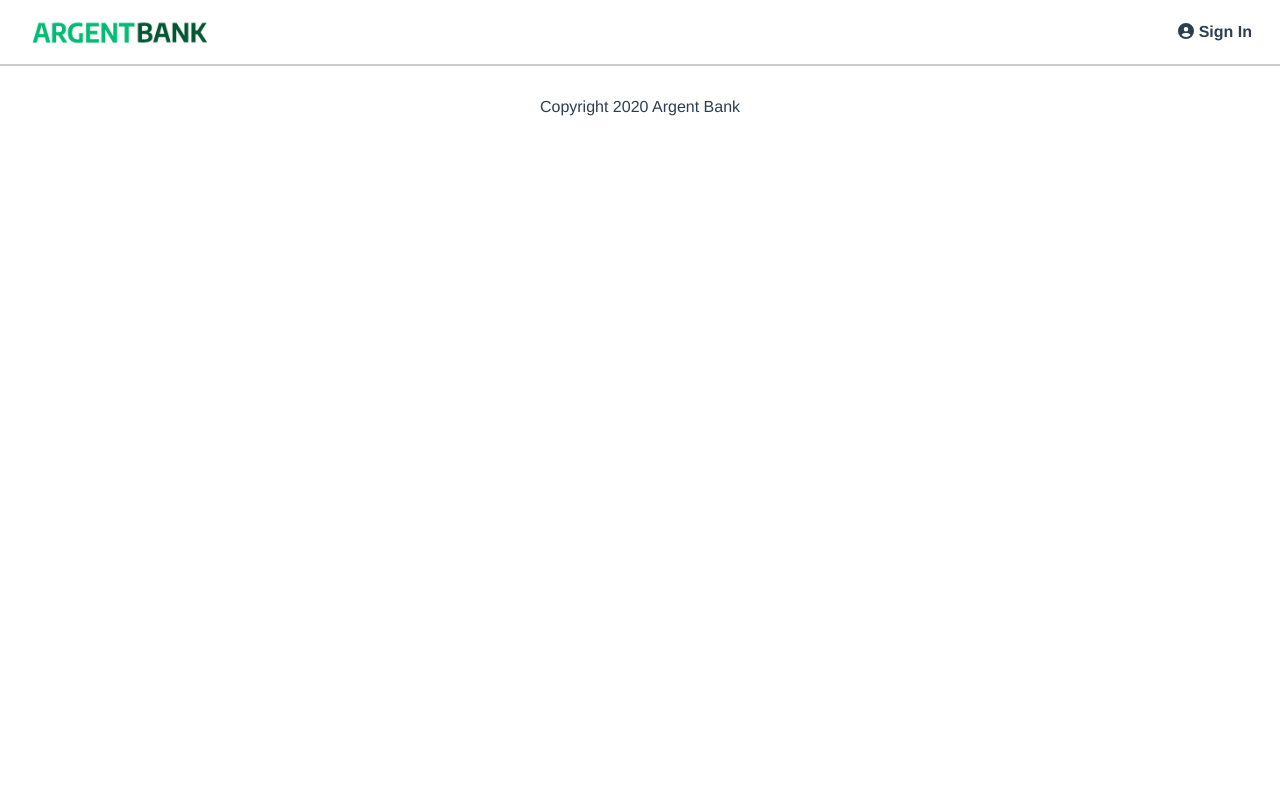
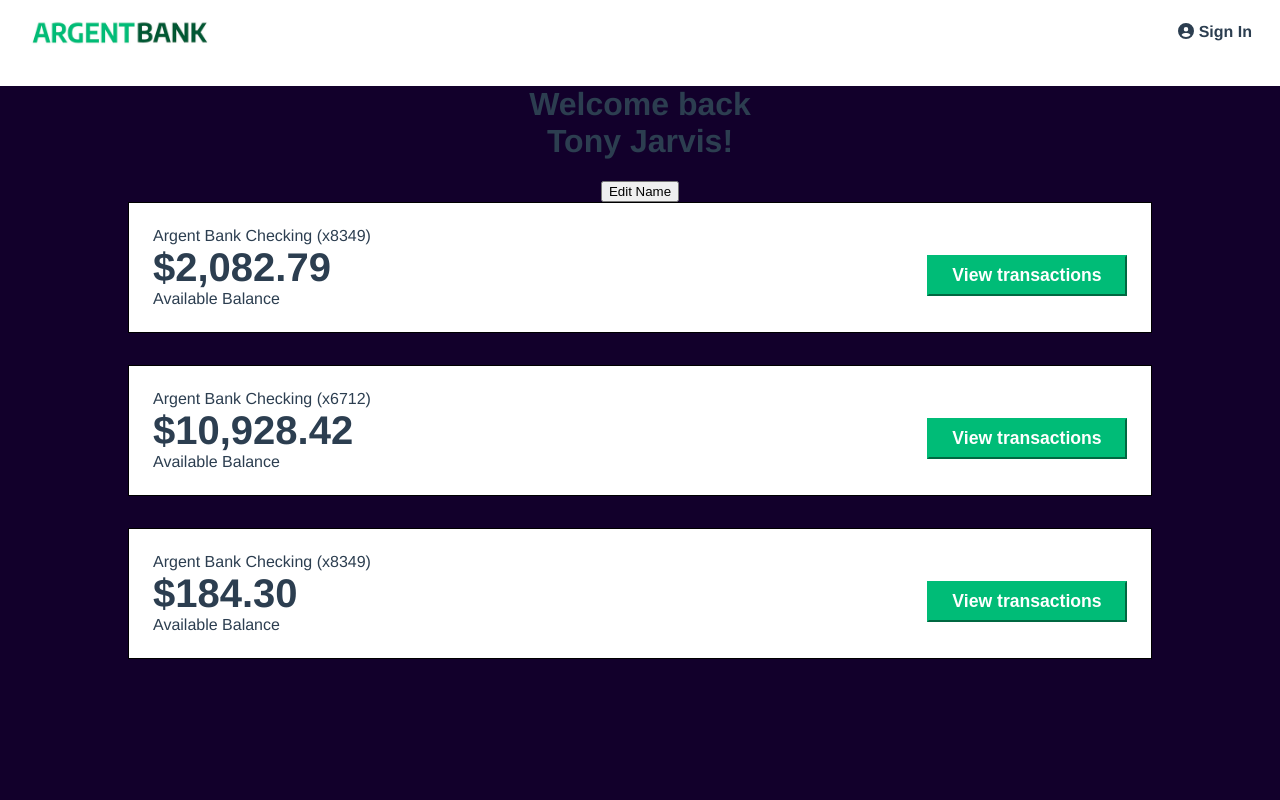
Before and after one commit to Ulysse37/ArgentBank, a React (Create React App) app in the folder ui/: page /profile in a window 1280 px wide. Shown: the top 800 px of the page. Built offline with nearby package versions, Linux system fonts and the light colour scheme.

Commit message:
ajout + style composant account à la page profile

```diff
--- /dev/null
+++ b/ui/src/components/account/Account.jsx
@@ -0,0 +1,19 @@
+import './account.css';
+
+function Account({ accountNumber, balance}) {
+
+  return (
+    <section class="account">
+      <div class="account-content-wrapper">
+        <h3 class="account-title">Argent Bank Checking {accountNumber}</h3>
+        <p class="account-amount">{balance}</p>
+        <p class="account-amount-description">Available Balance</p>
+      </div>
+      <div class="account-content-wrapper cta">
+        <button class="transaction-button">View transactions</button>
+      </div>
+    </section>
+  );
+}
+
+export default Account;
--- /dev/null
+++ b/ui/src/components/account/account.css
@@ -0,0 +1,62 @@
+.account {
+  display: flex;
+  justify-content: space-between;
+  align-items: center;
+  border: 1px solid black;
+  background-color: #fff;
+  width: 80%;
+  margin: 0 auto;
+  flex-direction: column;
+  padding: 1.5rem;
+  box-sizing: border-box;
+  text-align: left;
+  margin-bottom: 2rem;
+}
+
+.account-amount {
+  margin: 0;
+  font-size: 2.5rem;
+  font-weight: bold;
+}
+
+.account-amount-description {
+  margin: 0;
+}
+
+.account-title {
+  margin: 0;
+  padding: 0;
+  font-size: 1rem;
+  font-weight: normal;
+}
+
+.account-content-wrapper {
+  width: 100%;
+  flex: 1;
+}
+
+.transaction-button {
+  display: block;
+  width: 100%;
+  padding: 8px;
+  font-size: 1.1rem;
+  font-weight: bold;
+  margin-top: 1rem;
+  border-color: #00bc77;
+  background-color: #00bc77;
+  color: #fff;
+}
+
+@media (min-width: 720px) {
+  .account {
+    flex-direction: row;
+  }
+
+  .account-content-wrapper.cta {
+    flex: 0;
+  }
+
+  .transaction-button {
+    width: 200px;
+  }
+}
--- a/ui/src/components/navbar/NavBar.jsx
+++ b/ui/src/components/navbar/NavBar.jsx
@@ -1,10 +1,8 @@
-/* import { Link, useLocation } from 'react-router-dom'; */
 import logo from '../../assets/argentBankLogo.png';
 import './navbar.css';
 import { FontAwesomeIcon } from '@fortawesome/react-fontawesome'
 import { faCircleUser } from '@fortawesome/free-solid-svg-icons'
 import { Link } from 'react-router-dom';
-
 
 function NavBar() {
 
--- a/ui/src/index.js
+++ b/ui/src/index.js
@@ -7,6 +7,7 @@
 import NavBar from './components/navbar/NavBar.jsx';
 import Home from './pages/home/Home.jsx';
 import Login from './pages/login/Login.jsx';
+import Profile from './pages/profile/Profile.jsx';
 import Footer from './components/footer/Footer.jsx';
 
 const root = ReactDOM.createRoot(document.getElementById('root'));
@@ -17,7 +18,7 @@
       <Routes>
         <Route path="/" element={<Home />}></Route>
         <Route path="/login" element={<Login />}></Route>
-        {/* <Route path="/profile/:id" element={<Profile />}></Route> */}
+        <Route path="/profile" element={<Profile />}></Route>
       </Routes>
       <Footer />
     </Router>
--- a/ui/src/pages/login/Login.jsx
+++ b/ui/src/pages/login/Login.jsx
@@ -1,7 +1,7 @@
 import './login.css';
 import { FontAwesomeIcon } from '@fortawesome/react-fontawesome'
 import { faCircleUser } from '@fortawesome/free-solid-svg-icons'
-
+import { Link } from 'react-router-dom';
 
 function Login() {
 
@@ -23,7 +23,7 @@
             <input type="checkbox" id="remember-me" />
             <label htmlFor="remember-me">Remember me</label>
           </div>
-          <a href="./user.html" class="sign-in-button">Sign In</a>
+          <Link to="/Profile" class="sign-in-button">Sign In</Link> {/* //! changer lien? */}
           {/* <button class="sign-in-button">Sign In</button>  */} {/* //! A changer en bouton? */}
         </form>
       </section>
--- a/ui/src/pages/profile/Profile.jsx
+++ b/ui/src/pages/profile/Profile.jsx
@@ -0,0 +1,20 @@
+import './profile.css';
+import Account from '../../components/account/Account'
+
+function Profile() {
+
+  return (
+    <main class="main bg-dark">
+      <div class="header">
+        <h1>Welcome back<br />Tony Jarvis!</h1>
+        <button class="edit-button">Edit Name</button>
+      </div>
+      <h2 class="sr-only">Accounts</h2>
+      <Account accountNumber={"(x8349)"} balance={"$2,082.79"} />
+      <Account accountNumber={"(x6712)"} balance={"$10,928.42"} />
+      <Account accountNumber={"(x8349)"} balance={"$184.30"} />
+    </main>
+  );
+}
+
+export default Profile;
```
